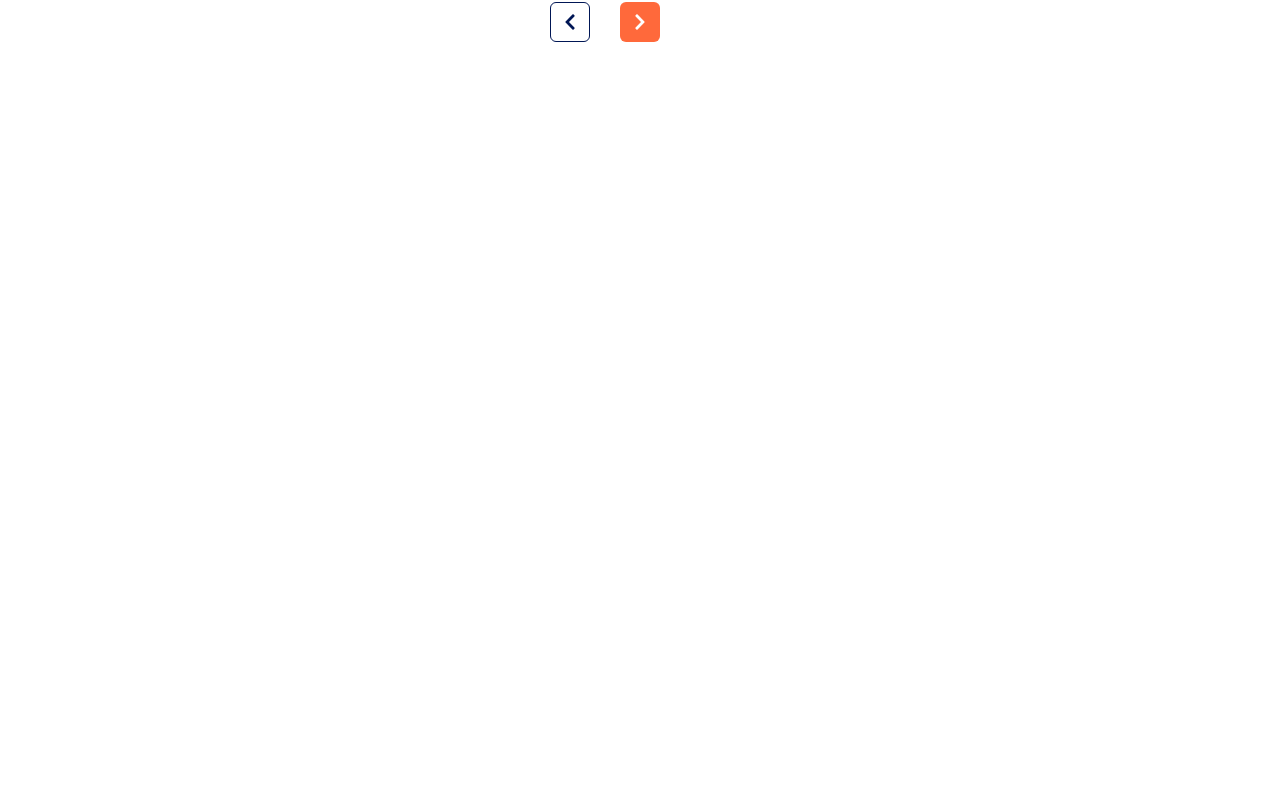
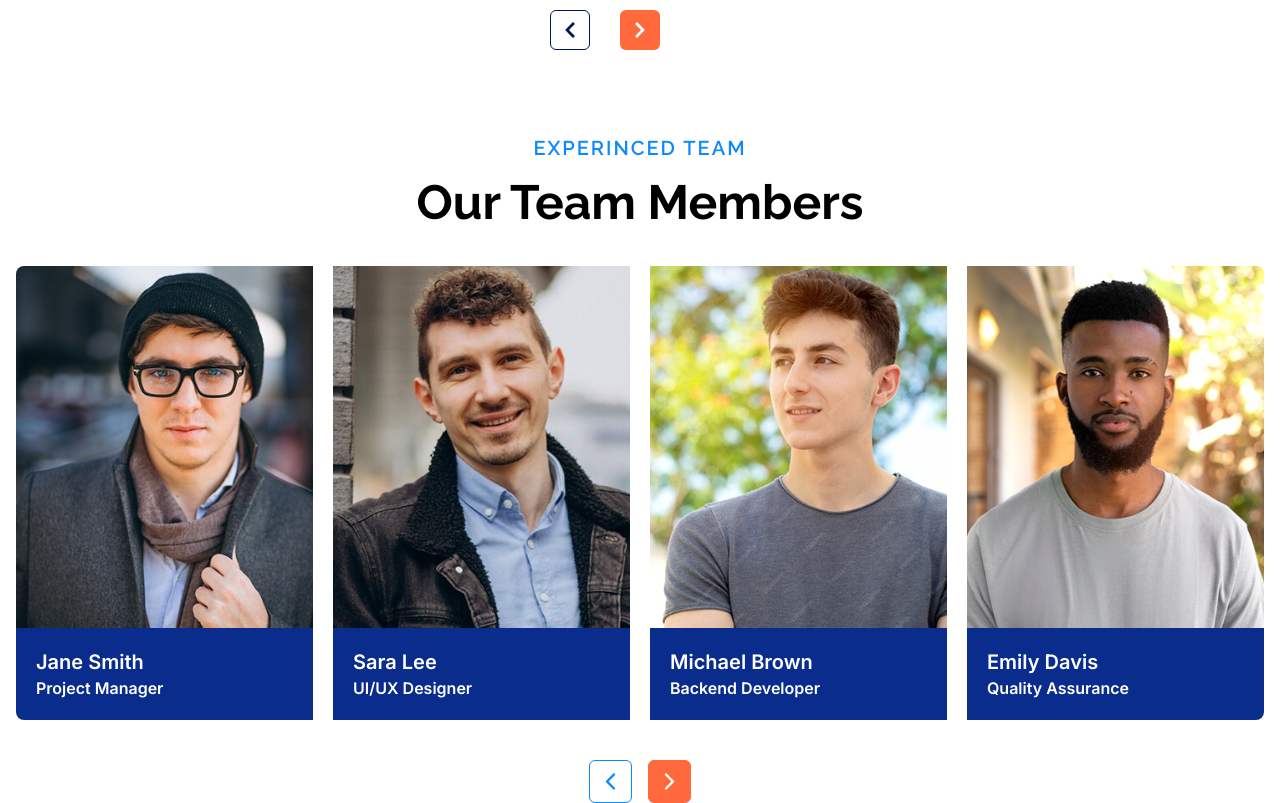
Before and after one commit to Hasinur3813/envobyte, a Next.js app: page / in a window 1280 px wide. Shown: the part 5575-6378 px from the top of the page. Before the commit the page ends 5701 px from the top, so only its background shows below. Built offline with nearby package versions, Linux system fonts and the light colour scheme.

Commit message:
team members section added

```diff
--- /dev/null
+++ b/public/data/teamMembers.json
@@ -0,0 +1,86 @@
+[
+  {
+    "id": 1,
+    "name": "John Doe",
+    "image": "/images/image1.png",
+    "title": "Lead Developer",
+    "subtitle": "Expert in Frontend Development"
+  },
+  {
+    "id": 2,
+    "name": "Jane Smith",
+    "image": "/images/image2.png",
+    "title": "Project Manager",
+    "subtitle": "Experienced in managing large projects"
+  },
+  {
+    "id": 3,
+    "name": "Sara Lee",
+    "image": "/images/image3.png",
+    "title": "UI/UX Designer",
+    "subtitle": "Passionate about user-centered design"
+  },
+  {
+    "id": 4,
+    "name": "Michael Brown",
+    "image": "/images/image4.png",
+    "title": "Backend Developer",
+    "subtitle": "Specialized in Node.js and database management"
+  },
+  {
+    "id": 5,
+    "name": "Emily Davis",
+    "image": "/images/image1.png",
+    "title": "Quality Assurance",
+    "subtitle": "Ensuring the highest quality for the product"
+  },
+  {
+    "id": 6,
+    "name": "David Clark",
+    "image": "/images/image2.png",
+    "title": "Full Stack Developer",
+    "subtitle": "Building scalable and efficient applications"
+  },
+  {
+    "id": 7,
+    "name": "Emily Davis",
+    "image": "/images/image3.png",
+    "title": "Marketing Specialist",
+    "subtitle": "Focused on digital marketing strategies"
+  },
+  {
+    "id": 8,
+    "name": "Ethan Walker",
+    "image": "/images/image4.png",
+    "title": "DevOps Engineer",
+    "subtitle": "Optimizing development workflows and deployments"
+  },
+  {
+    "id": 9,
+    "name": "Sophia Martinez",
+    "image": "/images/image2.png",
+    "title": "Data Analyst",
+    "subtitle": "Specializing in data visualization and insights"
+  },
+  {
+    "id": 10,
+    "name": "Liam Harris",
+    "image": "/images/image1.png",
+    "title": "Business Analyst",
+    "subtitle": "Providing strategic insights for business growth"
+  },
+  {
+    "id": 11,
+    "name": "Mia Clark",
+    "image": "/images/image4.png",
+    "title": "Content Writer",
+    "subtitle": "Creating engaging content for the audience"
+  },
+  {
+    "id": 12,
+    "name": "Noah Walker",
+    "image": "/images/image1.png",
+    "title": "Graphic Designer",
+    "subtitle": "Designing visually appealing assets for the brand"
+  }
+]
--- /dev/null
+++ b/src/app/components/TeamMembers/TeamMembers.jsx
@@ -0,0 +1,90 @@
+"use client";
+
+import React, { useEffect, useRef, useState } from "react";
+import { Swiper, SwiperSlide } from "swiper/react";
+import { Navigation, Autoplay } from "swiper/modules";
+import "swiper/css";
+import "swiper/css/navigation";
+import { IoIosArrowForward } from "react-icons/io";
+import { IoIosArrowBack } from "react-icons/io";
+
+const TeamMembers = () => {
+  const [team, setTeam] = useState([]);
+  const prevRef = useRef(null);
+  const nextRef = useRef(null);
+  const swiperRef = useRef(null);
+
+  useEffect(() => {
+    fetch("/data/teamMembers.json")
+      .then((response) => response.json())
+      .then((data) => {
+        setTeam(data);
+      })
+      .catch((error) => {
+        console.error("Error loading reviews:", error);
+      });
+  }, []);
+
+  return (
+    <section>
+      <div className="container mx-auto px-4">
+        <p className="font-semibold text-center text-xl tracking-widest text-secondary">
+          EXPERINCED TEAM
+        </p>
+        <h3 className="font-bold text-5xl text-center mt-4">
+          Our Team Members
+        </h3>
+
+        <Swiper
+          ref={swiperRef}
+          modules={[Navigation, Autoplay]}
+          spaceBetween={20}
+          slidesPerView={1}
+          autoplay={{ delay: 3000, disableOnInteraction: false }}
+          loop={true}
+          navigation={{ prevEl: prevRef.current, nextEl: nextRef.current }}
+          onInit={(swiper) => {
+            swiperRef.current = swiper;
+          }}
+          breakpoints={{
+            640: { slidesPerView: 2 },
+            768: { slidesPerView: 3 },
+            1024: { slidesPerView: 4 },
+          }}
+          className="rounded-lg overflow-hidden mt-10"
+        >
+          {team.map((member) => (
+            <SwiperSlide key={member.id}>
+              <div>
+                <img src={member.image} alt={member.title} className="w-full" />
+                <div className="p-5 bg-[#0A2C8C] text-light font-inter">
+                  <h4 className="font-semibold text-xl leading-7">
+                    {member.name}
+                  </h4>
+                  <p className="font-semibold text-base">{member.title}</p>
+                </div>
+              </div>
+            </SwiperSlide>
+          ))}
+        </Swiper>
+        {/* Custom Navigation Arrows */}
+        <div className="flex justify-center gap-4 mt-10">
+          <button
+            ref={prevRef}
+            className="custom-prev border border-[#0C89FF] rounded-md hover:bg-accent hover:text-light hover:border-accent cursor-pointer  text-[#0C89FF] p-2"
+          >
+            <IoIosArrowBack size={25} />
+          </button>
+          <button
+            ref={nextRef}
+            className="custom-next border cursor-pointer border-accent rounded-md bg-accent text-light hover:border-accent/50 p-2"
+          >
+            <IoIosArrowForward size={25} />
+          </button>
+        </div>
+      </div>
+    </section>
+  );
+};
+
+export default TeamMembers;
--- a/src/app/components/Testimonials/Testimonials.jsx
+++ b/src/app/components/Testimonials/Testimonials.jsx
@@ -7,7 +7,7 @@ const Testimonials = () => {
         <p className="font-semibold text-center text-xl tracking-widest text-secondary">
           CLIENT REVIEWS
         </p>
-        <h3 className="font-bold text-4xl text-center  my-5">
+        <h3 className="font-bold text-5xl text-center  my-5">
           Our Proud Clients
         </h3>
 
--- a/src/app/page.js
+++ b/src/app/page.js
@@ -3,6 +3,7 @@ import HeroArea from "./components/HeroArea/HeroArea";
 import HowWeWork from "./components/HowWeWork/HowWeWork";
 import PortfolioSection from "./components/PortfolioSection/PortfolioSection";
 import Services from "./components/Services/Services";
+import TeamMembers from "./components/TeamMembers/TeamMembers";
 import Testimonials from "./components/Testimonials/Testimonials";
 
 const Page = () => {
@@ -14,6 +15,7 @@ const Page = () => {
       <PortfolioSection />
       <HowWeWork />
       <Testimonials />
+      <TeamMembers />
     </div>
   );
 };
```
Also changed, not shown: public/images/image5.png (deleted).
